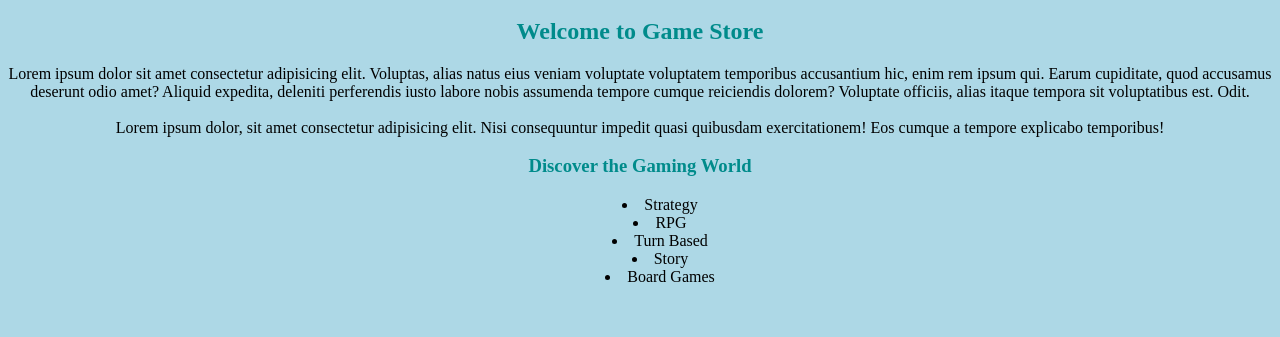
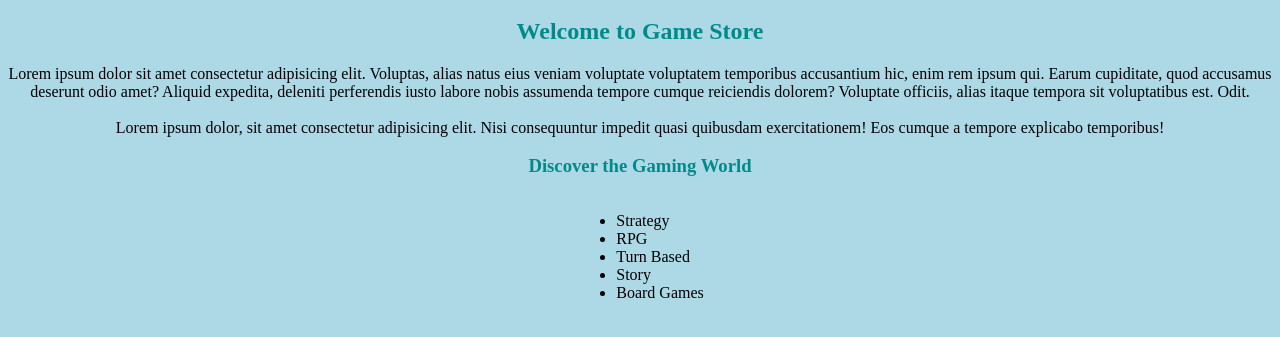
Before and after one commit to UygarcanBoz/Patika-Bootcamp-Front-end, a plain HTML site: page Week-2/Homework-1/about-us.html in a window 1280 px wide. Shown: the part 103-440 px from the top of the page. Drawn offline with Linux system fonts and the light colour scheme.

Commit message:
homework-1 update

```diff
--- a/Week-2/Homework-1/about-us.html
+++ b/Week-2/Homework-1/about-us.html
@@ -35,6 +35,7 @@
     </h3>
 
     <!-- Unordered list start -->
+    <div class="list">
         <ul>
             <li>Strategy</li>
             <li>RPG</li>
@@ -42,6 +43,8 @@
             <li>Story</li>
             <li>Board Games</li>
         </ul>
+    </div>
+
     <!-- Unordered list end -->
 
 </body>
--- a/Week-2/Homework-1/css/style.css
+++ b/Week-2/Homework-1/css/style.css
@@ -41,7 +41,17 @@ ol {
     text-align: center;
 }
 
-body>ul {
-    list-style-position: inside;
-    text-align: center;
+.list {
+    display: flex;
+    flex-direction: row;
+    align-items: center;
+    justify-content: center;
 }
+
+.pad li {
+    padding: 20px 0;
+}
+
+.pad img {
+    padding-top: 10px;
+}
```
Also changed, not shown: Week-2/Homework-1/our-games.html (+1 -1 lines). Lines whose indentation alone changed are shown as unchanged.
